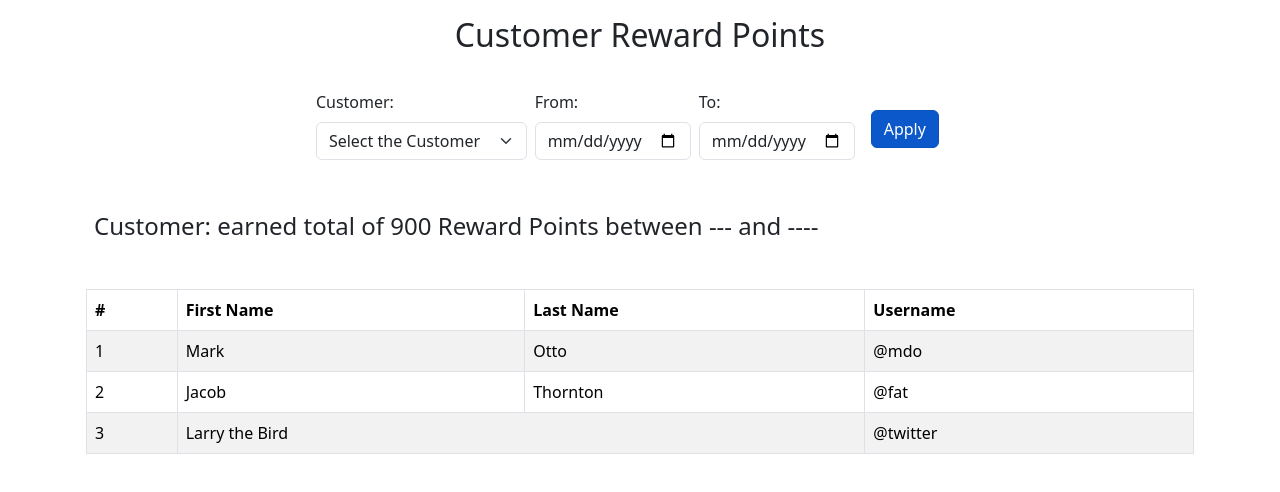
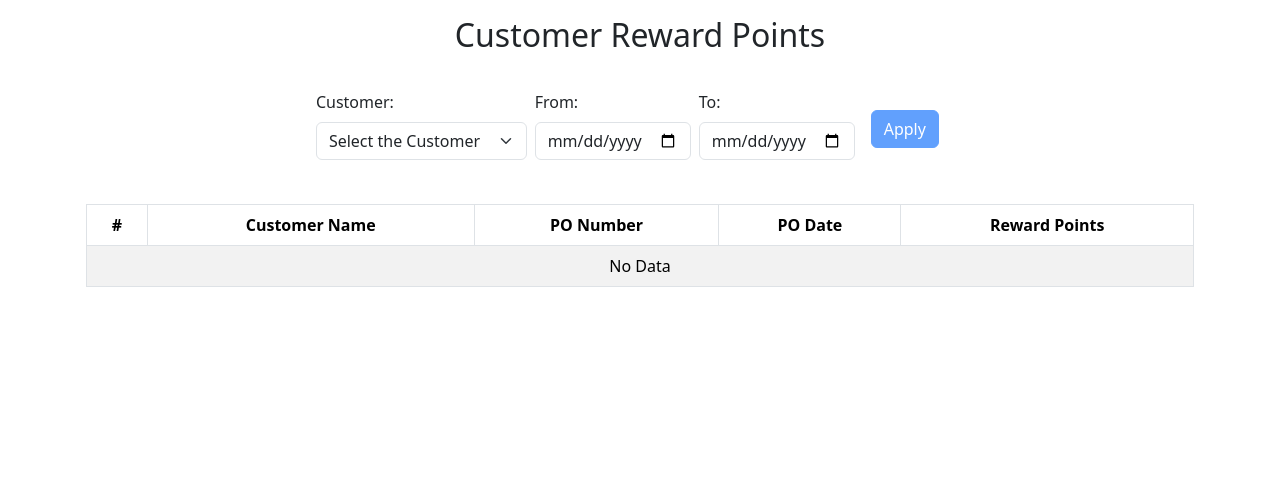
Before and after one commit to prkun/customer-rewards, a React (Create React App) app: page / in a window 1280 px wide. Shown: the top 492 px of the page. Built offline with nearby package versions, Linux system fonts and the light colour scheme.

Commit message:
Table Data Render

```diff
--- /dev/null
+++ b/public/db/customers.json
@@ -0,0 +1,82 @@
+[
+    {
+        "id": 1,
+        "name": "Chris Taylor"
+    },
+    {
+        "id": 2,
+        "name": "Callie Ruth"
+    },
+    {
+        "id": 3,
+        "name": "Mellan Rokus"
+    },
+    {
+        "id": 4,
+        "name": "Iria Sabina"
+    },
+    {
+        "id": 5,
+        "name": "Ave David"
+    },
+    {
+        "id": 6,
+        "name": "Carol Allen"
+    },
+    {
+        "id": 7,
+        "name": "Albert Cooper"
+    },
+    {
+        "id": 8,
+        "name": "Darnell Edwards"
+    },
+    {
+        "id": 9,
+        "name": "Denise Weber"
+    },
+    {
+        "id": 10,
+        "name": "Lana Banks"
+    },
+    {
+        "id": 11,
+        "name": "Woodrow Carlson"
+    },
+    {
+        "id": 12,
+        "name": "Howard Scott"
+    },
+    {
+        "id": 13,
+        "name": "Bobby Wilson"
+    },
+    {
+        "id": 14,
+        "name": "Michelle Nelson"
+    },
+    {
+        "id": 15,
+        "name": "Julia Martin"
+    },
+    {
+        "id": 16,
+        "name": "Richard Robinson"
+    },
+    {
+        "id": 17,
+        "name": "Diana James"
+    },
+    {
+        "id": 18,
+        "name": "Adam Anderson"
+    },
+    {
+        "id": 19,
+        "name": "Janice Brown"
+    },
+    {
+        "id": 20,
+        "name": "Irene Walker"
+    }
+]
--- a/src/components/Rewards/filter.js
+++ b/src/components/Rewards/filter.js
@@ -1,18 +1,45 @@
+import { useEffect, useState } from "react";
 import { Button, Col, Container, Form, Row } from "react-bootstrap";
-import "./styles.css";
+import { getCustomers } from "../../services/purchases.services";
 
-const RewardsFilter = () => {
+const RewardsFilter = ({ filter, updateFilter }) => {
+    const [customers, setCustomers] = useState([]);
+    const [customer, setCustomer] = useState("");
+    const [fromDate, setFromDate] = useState("");
+    const [toDate, setToDate] = useState("");
+
+    useEffect(() => {
+        (async () => {
+            const customersList = await getCustomers();
+            setCustomers(customersList);
+            console.log("Customers: ", customersList);
+        })();
+    }, [])
+
+    const handleApply = () => {
+        const appliedFilter = {
+            customer,
+            fromDate,
+            toDate
+        }
+        updateFilter(appliedFilter);
+    }
+
+    const handleCustomerSelect = (e) => {
+        const selectedCustomer = customers?.find((cust) => cust.id === Number(e.target.value));
+        setCustomer(selectedCustomer)
+    }
+
     return (
         <Container fluid className="p-4 d-flex justify-content-center">
             <Row>
                 <Col lg={4} className="p-1">
                     <Form.Label>Customer: </Form.Label>
-                    <Form.Select aria-label="Default select example">
+                    <Form.Select aria-label="Default select example" onChange={handleCustomerSelect}>
                         <option>Select the Customer</option>
-                        <option value="1">ALL</option>
-                        <option value="1">One</option>
-                        <option value="2">Two</option>
-                        <option value="3">Three</option>
+                        {customers?.map((cust, index) => (
+                            <option key={index} value={cust?.id}>{cust?.name}</option>
+                        ))}
                     </Form.Select>
                 </Col>
                 <Col lg={3} className="p-1">
@@ -22,25 +49,23 @@ const RewardsFilter = () => {
                             type="date"
                             name="fromDate"
                             placeholder="Select Start Date"
-                        // value={date}
-                        // onChange={(e) => setDate(e.target.value)}
+                            onChange={(e) => setFromDate(e.target.value)}
                         />
                     </Form.Group>
                 </Col>
                 <Col lg={3} className="p-1">
-                    <Form.Group controlId="fromDate" className="form">
+                    <Form.Group controlId="toDate" className="form">
                         <Form.Label>To: </Form.Label>
                         <Form.Control
                             type="date"
-                            name="fromDate"
+                            name="toDate"
                             placeholder="Select Start Date"
-                        // value={date}
-                        // onChange={(e) => setDate(e.target.value)}
+                            onChange={(e) => setToDate(e.target.value)}
                         />
                     </Form.Group>
                 </Col>
                 <Col lg={2} className="pt-4 ">
-                    <Button variant="primary" size="md" active>
+                    <Button variant="primary" size="md" active onClick={handleApply} disabled={!(customer && fromDate && toDate)}>
                         Apply
                     </Button>
                 </Col>
--- a/src/components/Rewards/index.js
+++ b/src/components/Rewards/index.js
@@ -1,26 +1,38 @@
-import React, { useEffect } from 'react'
+import React, { useEffect, useState } from 'react'
 import { Container } from 'react-bootstrap';
 import { getPurchases } from '../../services/purchases.services';
 import RewardsFilter from './filter';
 import RewardsTable from './table';
 import RewardsTotal from './total';
-import './styles.css'
 
 const RewardPoints = () => {
+    const [filter, setFilter] = useState(null);
+    const [rewardsTotalPoints, setRewardsTotalPoints] = useState(null);
+    const [rewardsTableData, setRewardsTableData] = useState(null);
 
     useEffect(() => {
-        (async () => {
-            const purchases = await getPurchases();
-            console.log("Purchases: ", purchases);
-        })();
-    }, [])
+        if (filter) {
+            (async () => {
+                const purchases = await getPurchases();
+                const filterCustPurchases = purchases?.filter((po) => po.custId === filter?.customer?.id);
+                setRewardsTableData(filterCustPurchases);
+                setRewardsTotalPoints(100);
+                console.log(filterCustPurchases);
+            })();
+        }
+    }, [filter])
+
+    const updateFilter = (appliedFilter) => {
+        setFilter(appliedFilter);
+        console.log(appliedFilter);
+    }
 
     return (
         <Container fluid className="p-3">
             <h2 className='header'>Customer Reward Points</h2>
-            <RewardsFilter />
-            <RewardsTotal />
-            <RewardsTable />
+            <RewardsFilter filter={filter} updateFilter={updateFilter} />
+            {rewardsTotalPoints && <RewardsTotal filter={filter} total={rewardsTotalPoints} />}
+            <RewardsTable purchases={rewardsTableData} />
         </Container>
     )
 }
--- a/src/components/Rewards/table.js
+++ b/src/components/Rewards/table.js
@@ -1,37 +1,40 @@
-import { Container, Table } from "react-bootstrap"
+import React from "react"
+import { Col, Container, Row, Table } from "react-bootstrap"
 
-const RewardsTable = () => {
+const RewardsTable = ({ purchases }) => {
     return (
         <Container className="p-3">
+            <Row>
+                <Col>
                     <Table responsive striped bordered hover>
-                <thead>
+                        <thead align="center">
                             <tr>
                                 <th>#</th>
-                        <th>First Name</th>
-                        <th>Last Name</th>
-                        <th>Username</th>
+                                <th>Customer Name</th>
+                                <th>PO Number</th>
+                                <th>PO Date</th>
+                                <th>Reward Points</th>
                             </tr>
                         </thead>
-                <tbody>
+                        <tbody align="center">
+                            {(!purchases || purchases.length === 0) && (
                                 <tr>
-                        <td>1</td>
-                        <td>Mark</td>
-                        <td>Otto</td>
-                        <td>@mdo</td>
+                                    <td colSpan={5}>No Data</td>
                                 </tr>
-                    <tr>
-                        <td>2</td>
-                        <td>Jacob</td>
-                        <td>Thornton</td>
-                        <td>@fat</td>
+                            )}
+                            {purchases && purchases.length > 0 && purchases?.map((purchase, index) => (
+                                <tr key={index}>
+                                    <td>{index + 1}</td>
+                                    <td>{purchase.custName}</td>
+                                    <td>{purchase.poNumber}</td>
+                                    <td>{purchase.poDate}</td>
+                                    <td></td>
                                 </tr>
-                    <tr>
-                        <td>3</td>
-                        <td colSpan={2}>Larry the Bird</td>
-                        <td>@twitter</td>
-                    </tr>
+                            ))}
                         </tbody>
                     </Table>
+                </Col>
+            </Row>
         </Container>
     )
 }
--- a/src/components/Rewards/total.js
+++ b/src/components/Rewards/total.js
@@ -1,9 +1,10 @@
 import { Container } from "react-bootstrap";
 
-const RewardsTotal = () => {
+const RewardsTotal = ({ total, filter }) => {
+
     return (
         <Container className="p-4">
-            <h4>Customer:  earned total of 900 Reward Points between --- and ----</h4>
+            <h4>{filter?.customer?.name} has earned a total of {total} Reward Points for the period between {filter?.fromDate || ""} and {filter?.toDate || ""}</h4>
         </Container>
     )
 
--- a/src/services/purchases.services.js
+++ b/src/services/purchases.services.js
@@ -9,3 +9,12 @@ export const getPurchases = async () => {
     console.error(error);
   }
 }
+
+export const getCustomers = async () => {
+  try {
+    const response = await axios.get(endPoints.customers_get);
+    return response.data;
+  } catch (error) {
+    console.error(error);
+  }
+}
--- a/src/utils/ApiEndPoints.js
+++ b/src/utils/ApiEndPoints.js
@@ -1,3 +1,4 @@
 export const endPoints = {
     purchases_get : "/db/purchases.json",
+    customers_get : "/db/customers.json",
 }
```
Lines whose indentation alone changed are shown as unchanged.
